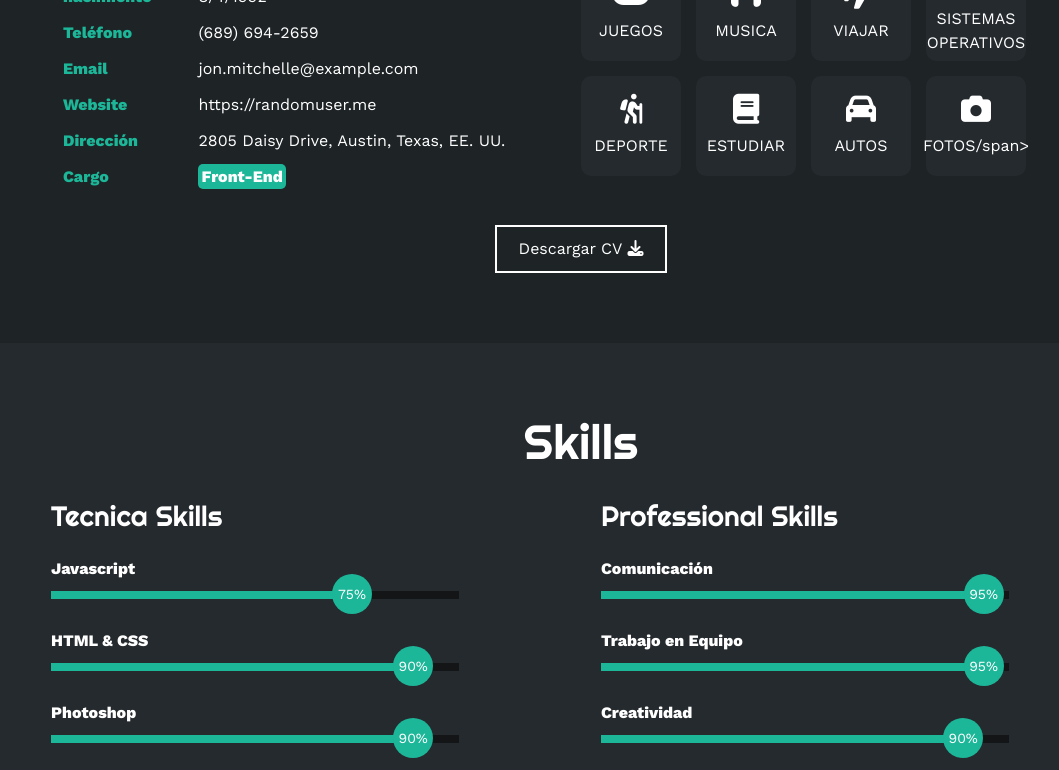
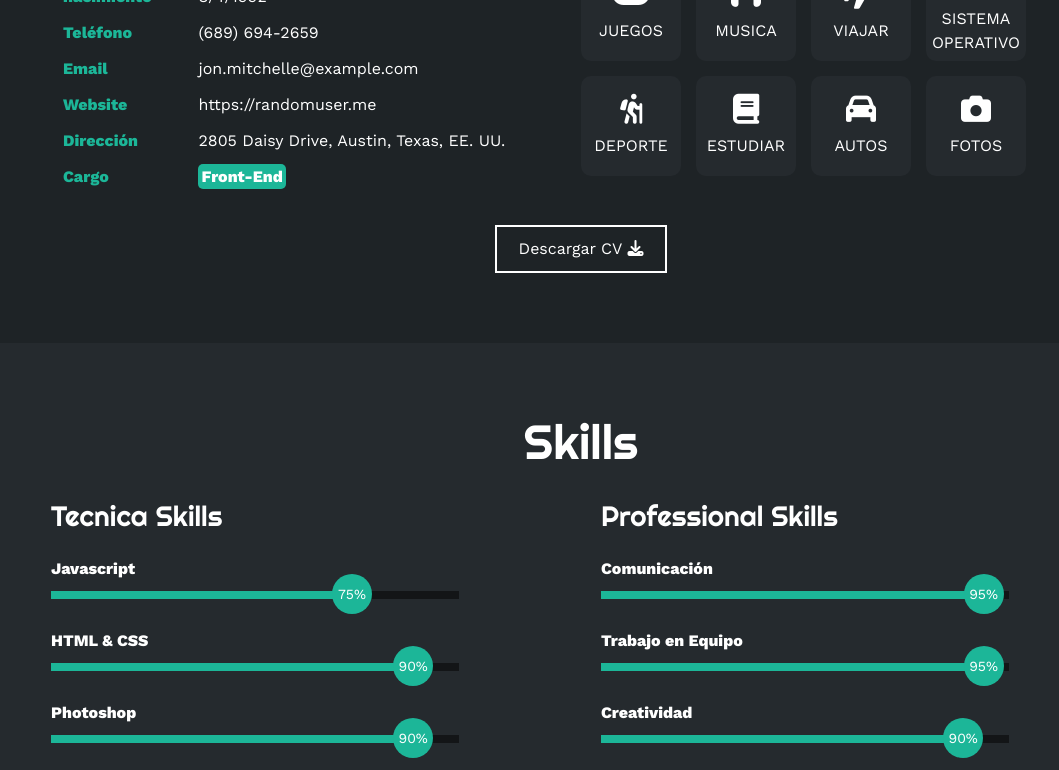
Before and after one commit to Emanuel611/Emanuel611.github.io, a plain HTML site: page index.html in a window 1280 px wide. Shown: the part 1117-1887 px from the top of the page, without its empty margins (59-1118 px from the left). Drawn offline with nearby package versions, Linux system fonts and the light colour scheme.

Commit message:
Update index.html

```diff
--- a/index.html
+++ b/index.html
@@ -113,7 +113,7 @@
                         </div>
                         <div class="interes">
                             <i class="fa-brands fa-apple"></i>
-                            <span>SISTEMAS OPERATIVOS</span>
+                            <span>SISTEMA OPERATIVO</span>
                         </div>
                         <div class="interes">
                             <i class="fa-solid fa-person-hiking"></i>
@@ -129,7 +129,7 @@
                         </div>
                         <div class="interes">
                             <i class="fa-solid fa-camera"></i>
-                            <span>FOTOS/span>
+                            <span>FOTOS</span>
                         </div>
 
                     </div>
```
